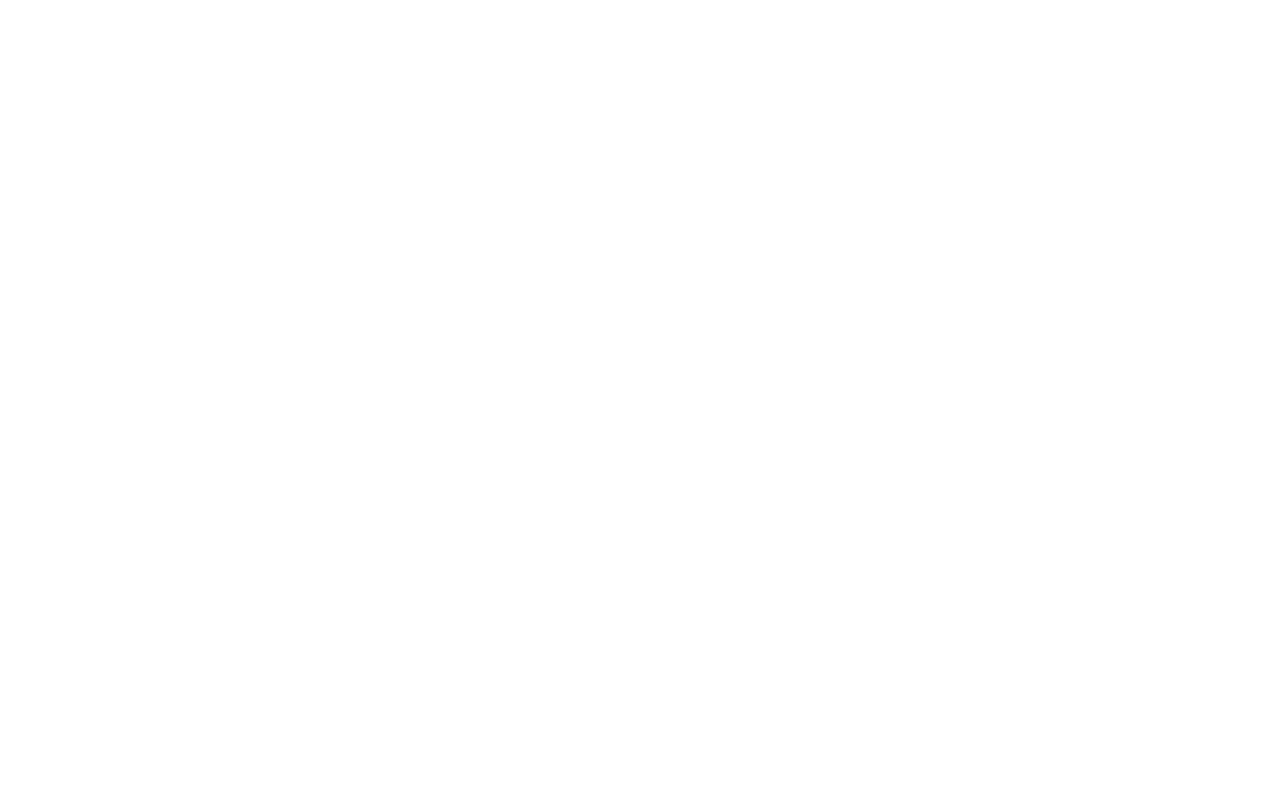
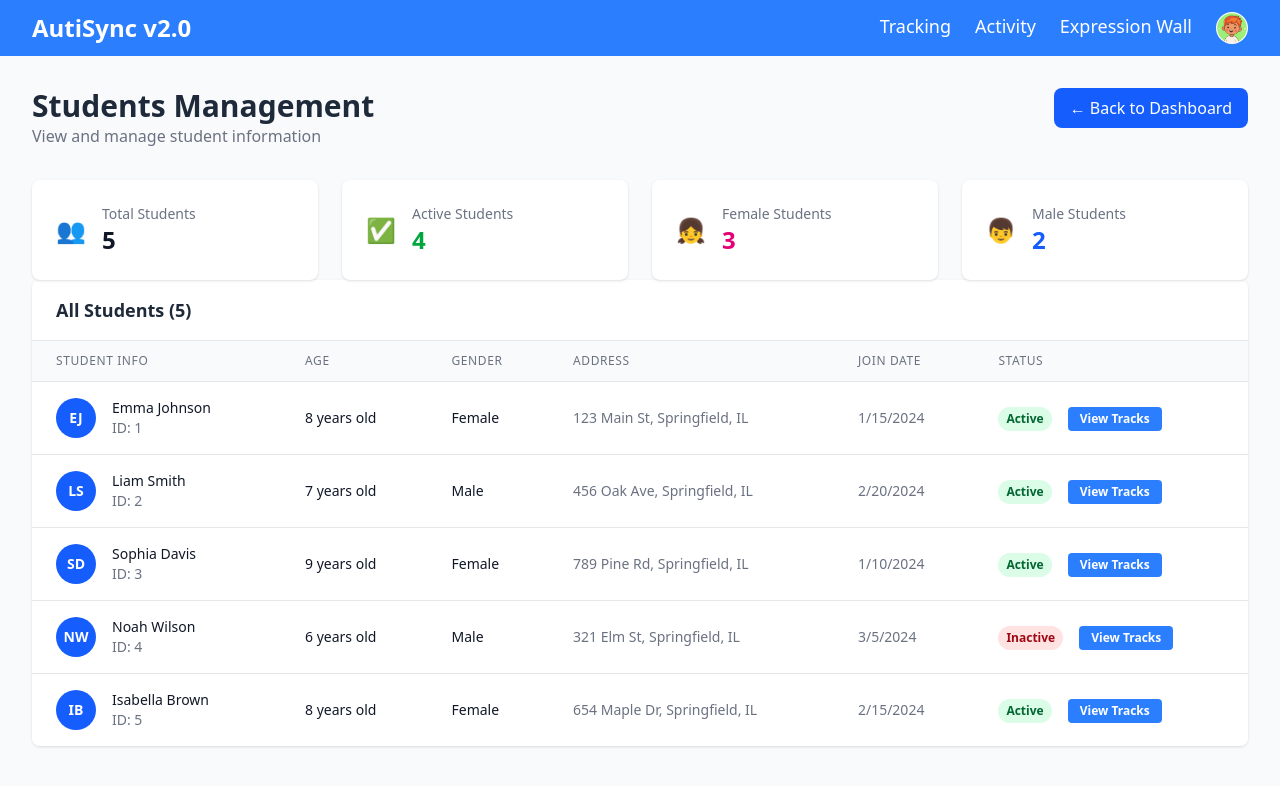
Before and after one commit to SefuentesRenz/AutiSync-v_2.0, a React (Vite) app: page /admin/students in a window 1280 px wide. Before the commit this address had no page. Shown: the top 786 px of the page. Built offline with nearby package versions, Linux system fonts and the light colour scheme.

Commit message:
Refactor navigation links and add Students management page

```diff
--- a/src/Admin/Activities.jsx
+++ b/src/Admin/Activities.jsx
@@ -27,7 +27,7 @@
 
             <a href="/tracking" className="text-white hover:text-gray-300">Tracking</a>
             <a href="activities" className="text-white hover:text-gray-300">Activities</a>
-            <a href="/alarmingemotions" className="text-white hover:text-gray-300">Alarming Emotions</a>
+            <a href="/alarmingemotions" className="text-white hover:text-gray-300">Expression Wall</a>
           </nav>
           <div className="flex items-center">
             <img onClick={AdminProfile}
--- a/src/Admin/AlarmingEmotions.jsx
+++ b/src/Admin/AlarmingEmotions.jsx
@@ -32,7 +32,7 @@
 
             <a href="/tracking" className="text-white hover:text-gray-300">Tracking</a>
             <a href="/activities" className="text-white hover:text-gray-300">Activities</a>
-            <a href="/alarmingemotions" className="text-white hover:text-gray-300">Alarming Emotions</a>
+            <a href="/alarmingemotions" className="text-white hover:text-gray-300">Expression Wall</a>
           </nav>
           <div className="flex items-center">
             <img onClick={AdminProfile}
--- a/src/Admin/ExpressionWall.jsx
+++ b/src/Admin/ExpressionWall.jsx
@@ -81,7 +81,7 @@
             <a href="/tracking" className="text-white hover:text-gray-300">Tracking</a>
             <a href="/activities" className="text-white hover:text-gray-300">Activities</a>
             <a href="/expressionwall"  className="text-white hover:text-gray-300">Expression Wall</a>
-            <a href="/alarmingemotions" className="text-white hover:text-gray-300">Alarming Emotions</a>
+            <a href="/alarmingemotions" className="text-white hover:text-gray-300">Expression Wall</a>
           </nav>
           <div className="flex items-center">
             <img onClick={AdminProfile}
--- /dev/null
+++ b/src/Admin/Students.jsx
@@ -0,0 +1,210 @@
+import React, { useState } from 'react';
+import { useNavigate } from 'react-router-dom';
+import NavBar from '../components/NavBar';
+
+const Students = () => {
+  const navigate = useNavigate();
+
+  // Sample student data
+  const [students] = useState([
+    {
+      id: 1,
+      name: 'Emma Johnson',
+      age: 8,
+      address: '123 Main St, Springfield, IL',
+      gender: 'Female',
+      joinDate: '2024-01-15',
+      status: 'Active'
+    },
+    {
+      id: 2,
+      name: 'Liam Smith',
+      age: 7,
+      address: '456 Oak Ave, Springfield, IL',
+      gender: 'Male',
+      joinDate: '2024-02-20',
+      status: 'Active'
+    },
+    {
+      id: 3,
+      name: 'Sophia Davis',
+      age: 9,
+      address: '789 Pine Rd, Springfield, IL',
+      gender: 'Female',
+      joinDate: '2024-01-10',
+      status: 'Active'
+    },
+    {
+      id: 4,
+      name: 'Noah Wilson',
+      age: 6,
+      address: '321 Elm St, Springfield, IL',
+      gender: 'Male',
+      joinDate: '2024-03-05',
+      status: 'Inactive'
+    },
+    {
+      id: 5,
+      name: 'Isabella Brown',
+      age: 8,
+      address: '654 Maple Dr, Springfield, IL',
+      gender: 'Female',
+      joinDate: '2024-02-15',
+      status: 'Active'
+    }
+  ]);
+
+  const handleBackToDashboard = () => {
+    navigate('/tracking');
+  };
+
+  return (
+    <div className="min-h-screen bg-gray-50">
+       <NavBar />
+      <div className="p-8">
+
+        <div className="flex justify-between items-start mb-6">
+          <div>
+            <h1 className="text-3xl font-bold text-gray-800">Students Management</h1>
+            <p className="text-gray-500">View and manage student information</p>
+          </div>
+          <button
+            onClick={handleBackToDashboard}
+            className="bg-blue-600 hover:bg-blue-700 text-white px-4 py-2 cursor-pointer rounded-lg flex items-center gap-2 transition-colors"
+          >
+            ← Back to Dashboard
+          </button>
+        </div>
+        {/* Summary Cards */}
+        <div className="grid grid-cols-1 md:grid-cols-4 gap-6 mt-8">
+          <div className="bg-white rounded-lg shadow p-6">
+            <div className="flex items-center">
+              <div className="text-2xl">👥</div>
+              <div className="ml-4">
+                <p className="text-sm font-medium text-gray-500">Total Students</p>
+                <p className="text-2xl font-bold text-gray-900">{students.length}</p>
+              </div>
+            </div>
+          </div>
+
+          <div className="bg-white rounded-lg shadow p-6">
+            <div className="flex items-center">
+              <div className="text-2xl">✅</div>
+              <div className="ml-4">
+                <p className="text-sm font-medium text-gray-500">Active Students</p>
+                <p className="text-2xl font-bold text-green-600">
+                  {students.filter(s => s.status === 'Active').length}
+                </p>
+              </div>
+            </div>
+          </div>
+
+          <div className="bg-white rounded-lg shadow p-6">
+            <div className="flex items-center">
+              <div className="text-2xl">👧</div>
+              <div className="ml-4">
+                <p className="text-sm font-medium text-gray-500">Female Students</p>
+                <p className="text-2xl font-bold text-pink-600">
+                  {students.filter(s => s.gender === 'Female').length}
+                </p>
+              </div>
+            </div>
+          </div>
+
+          <div className="bg-white rounded-lg shadow p-6">
+            <div className="flex items-center">
+              <div className="text-2xl">👦</div>
+              <div className="ml-4">
+                <p className="text-sm font-medium text-gray-500">Male Students</p>
+                <p className="text-2xl font-bold text-blue-600">
+                  {students.filter(s => s.gender === 'Male').length}
+                </p>
+              </div>
+            </div>
+          </div>
+        </div>
+        {/* Students Table */}
+        <div className="bg-white rounded-lg shadow overflow-hidden">
+          <div className="px-6 py-4 border-b border-gray-200">
+            <h3 className="text-lg font-semibold text-gray-800">All Students ({students.length})</h3>
+          </div>
+
+          <div className="overflow-x-auto">
+            <table className="min-w-full divide-y divide-gray-200">
+              <thead className="bg-gray-50">
+                <tr>
+                  <th className="px-6 py-3 text-left text-xs font-medium text-gray-500 uppercase tracking-wider">
+                    Student Info
+                  </th>
+                  <th className="px-6 py-3 text-left text-xs font-medium text-gray-500 uppercase tracking-wider">
+                    Age
+                  </th>
+                  <th className="px-6 py-3 text-left text-xs font-medium text-gray-500 uppercase tracking-wider">
+                    Gender
+                  </th>
+                  <th className="px-6 py-3 text-left text-xs font-medium text-gray-500 uppercase tracking-wider">
+                    Address
+                  </th>
+                  <th className="px-6 py-3 text-left text-xs font-medium text-gray-500 uppercase tracking-wider">
+                    Join Date
+                  </th>
+                  <th className="px-6 py-3 text-left text-xs font-medium text-gray-500 uppercase tracking-wider">
+                    Status
+                  </th>
+                </tr>
+              </thead>
+              <tbody className="bg-white divide-y divide-gray-200">
+                {students.map((student) => (
+                  <tr key={student.id} className="hover:bg-gray-50">
+                    <td className="px-6 py-4 whitespace-nowrap">
+                      <div className="flex items-center">
+                        <div className="bg-blue-600 text-white w-10 h-10 flex items-center justify-center rounded-full text-sm font-semibold">
+                          {student.name.split(' ').map(n => n[0]).join('')}
+                        </div>
+                        <div className="ml-4">
+                          <div className="text-sm font-medium text-gray-900">{student.name}</div>
+                          <div className="text-sm text-gray-500">ID: {student.id}</div>
+                        </div>
+                      </div>
+                    </td>
+                    <td className="px-6 py-4 whitespace-nowrap text-sm text-gray-900">
+                      {student.age} years old
+                    </td>
+                    <td className="px-6 py-4 whitespace-nowrap text-sm text-gray-900">
+                      {student.gender}
+                    </td>
+                    <td className="px-6 py-4 whitespace-nowrap text-sm text-gray-500">
+                      {student.address}
+                    </td>
+                    <td className="px-6 py-4 whitespace-nowrap text-sm text-gray-500">
+                      {new Date(student.joinDate).toLocaleDateString()}
+                    </td>
+                    <td className="px-6 py-4 whitespace-nowrap">
+                      <span className={`inline-flex px-2 py-1 text-xs font-semibold rounded-full ${
+                        student.status === 'Active'
+                          ? 'bg-green-100 text-green-800'
+                          : 'bg-red-100 text-red-800'
+                      }`}>
+                        {student.status}
+                      </span>
+                        <button
+                          onClick={() => navigate(`/tracking?studentId=${student.id}`)}
+                          className="ml-4 bg-blue-500 hover:bg-blue-700 text-white px-3 py-1 rounded text-xs font-semibold transition-colors"
+                        >
+                          View Tracks
+                        </button>
+                    </td>
+                  </tr>
+                ))}
+              </tbody>
+            </table>
+          </div>
+        </div>
+
+
+      </div>
+    </div>
+  );
+};
+
+export default Students;
--- a/src/Admin/Tracking.jsx
+++ b/src/Admin/Tracking.jsx
@@ -129,7 +129,7 @@
 
   const landingpage = (e) => {
     e.preventDefault(); // Prevent default form submission behavior
-    navigate("/"); // Redirect to the LoginPage route
+  navigate("/admin/students"); // Redirect to the Students page
   };
 
   const AdminProfile = (e) => {
@@ -146,7 +146,7 @@
 
             <a href="/tracking" className="text-white hover:text-gray-300">Tracking</a>
             <a href="/activities" className="text-white hover:text-gray-300">Activities</a>
-            <a href="/alarmingemotions" className="text-white hover:text-gray-300">Alarming Emotions</a>
+            <a href="/alarmingemotions" className="text-white hover:text-gray-300">Expression Wall</a>
           </nav>
           <div className="flex items-center">
             <img onClick={AdminProfile}
@@ -163,7 +163,16 @@
           <h1 className="text-3xl font-bold text-gray-800">Admin Dashboard</h1>
           <p className="text-gray-500">Monitor user progress and activity analytics</p>
         </div>
+
         <div className="flex items-center gap-4">
+          <button
+            onClick={() => navigate('/admin/students')}
+            className="bg-blue-600 hover:bg-blue-700 text-white px-4 py-2 cursor-pointer rounded-lg flex items-center gap-2 transition-colors"
+          >
+            👥 Students
+          </button>
+        </div>
+        {/* <div className="flex items-center gap-4">
           <div className="bg-white rounded-lg shadow px-4 py-2 flex items-center gap-2">
             <div className="bg-blue-600 text-white w-8 h-8 flex items-center justify-center rounded-full text-sm font-semibold">
               EJ
@@ -178,7 +187,7 @@
             <option>Last 7 days</option>
             <option>All Time</option>
           </select>
-        </div>
+        </div> */}
       </div>
 
       {/* Metrics */}
--- a/src/App.jsx
+++ b/src/App.jsx
@@ -24,6 +24,7 @@
 import Tracking from './Admin/Tracking';
 import AdminProfile from './Admin/AdminProfile.jsx';
 import AlarmingEmotions from './Admin/AlarmingEmotions.jsx';
+import Students from './Admin/Students.jsx';
 // import Notifications from './Admin/Notifications';
 
 function App() {
@@ -51,6 +52,7 @@
         <Route path="/tracking" element={<Tracking />} />
         <Route path="/adminprofile" element={<AdminProfile />} />
         <Route path="/alarmingemotions" element={<AlarmingEmotions />} />
+        <Route path="/admin/students" element={<Students />} />
       </Routes>
     </ChatProvider>
   );
--- a/src/components/Flashcards.jsx
+++ b/src/components/Flashcards.jsx
@@ -99,7 +99,7 @@
             correctAnswer: "Six and Seven"
           },
           {
-            questionText: "What number are missing?",
+            questionText: "What number is missing?",
             videoSrc: "/src/assets/flashcards/Easy-Numbers/numbers-2-easy.mp4",
             answerChoices: ["Two", "Five", "Three", "Six"],
             correctAnswer: "Two"
--- a/src/components/NavBar.jsx
+++ b/src/components/NavBar.jsx
@@ -20,11 +20,11 @@
   return (
     <header className="bg-blue-500 text-white py-3">
       <div className="w-full mx-auto flex justify-between px-8">
-        <h2 className="text-white text-2xl font-bold">AutiSync</h2>
+        <h2 className="text-white text-2xl font-bold">AutiSync v2.0</h2>
         <nav className="flex text-lg space-x-6 ml-auto mr-6">
-          <a href="/studentpage" className="text-white hover:text-gray-300">Home</a>
+          <a href="/studentpage" className="text-white hover:text-gray-300">Tracking</a>
           <a href="/flashcardspage" className="text-white hover:text-gray-300">Activity</a>
-          <a onClick={handleExpressionClick} className="text-white hover:text-gray-300">Expression</a>
+          <a onClick={handleExpressionClick} className="text-white hover:text-gray-300">Expression Wall</a>
         </nav>
         <div onClick={handleProfileClick} className="flex items-center cursor-pointer">
           <img
--- a/src/pages/FlashcardsPage.jsx
+++ b/src/pages/FlashcardsPage.jsx
@@ -97,7 +97,7 @@
       <img
         src="/src/assets/categoryheader.jpg"
         alt="Main image"
-        className="w-500 h-70 -my-5"
+        className="w-550 h-80 -my-5"
       />
     </div>
   )}
```
